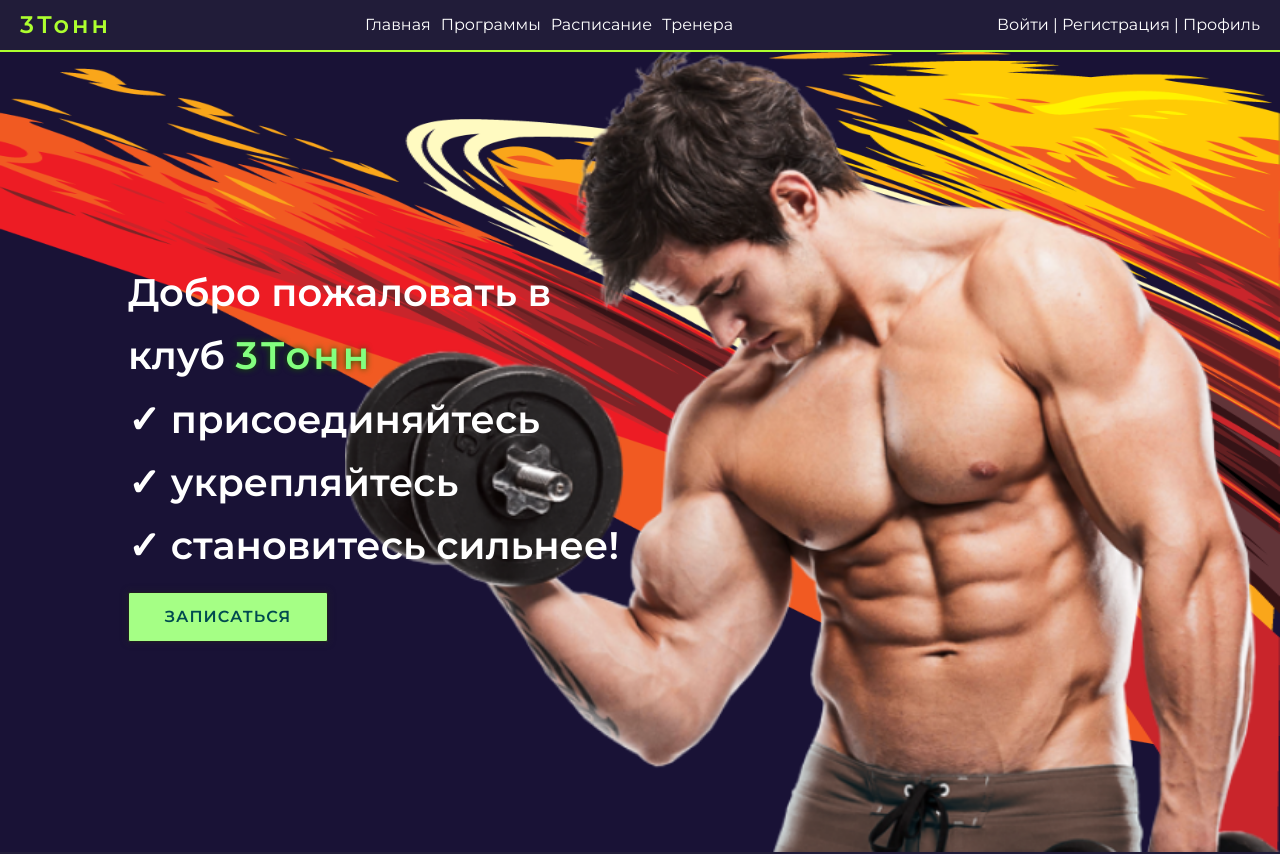
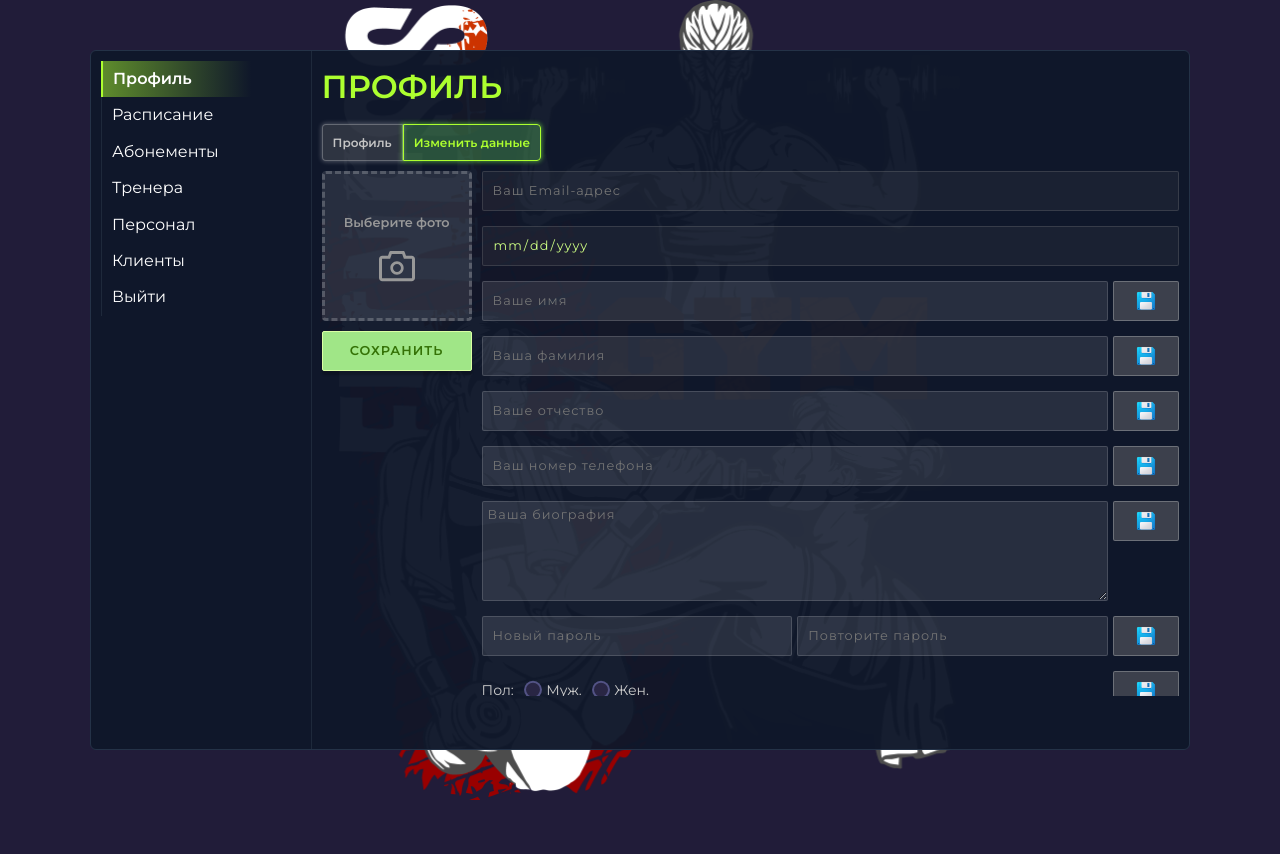
Before and after one commit to threetonn/front-end, a Vue app: page /profile/account in a window 1280 px wide. Before the commit this address led to /. Shown: the top 854 px of the page. After the commit the page ends 800 px from the top, so only its background shows below. Built offline with nearby package versions, Linux system fonts and the light colour scheme.

Commit message:
add carousel trainers cards in main view page, add bio textarea in account page

```diff
--- a/package.json
+++ b/package.json
@@ -14,6 +14,7 @@
     "vue": "^3.2.13",
     "vue-cal": "^4.8.0",
     "vue-router": "^4.0.3",
+    "vue3-carousel": "^0.2.5",
     "vuex": "^4.0.0"
   },
   "devDependencies": {
--- a/src/assets/sass/_config.scss
+++ b/src/assets/sass/_config.scss
@@ -67,7 +67,7 @@ button {
   }
 }
 
-input {
+input, textarea {
   font-family: 'Montserrat', sans-serif;
 }
 
--- a/src/assets/sass/main.scss
+++ b/src/assets/sass/main.scss
@@ -492,10 +492,10 @@ $size-600: 600px;
 .block-3 {
   width: 100%;
   // max-height: 1000px;
-  padding: 20px;
-  display: flex;
-  flex-wrap: wrap;
-  justify-content: space-between;
+  // padding: 20px;
+  // display: flex;
+  // flex-wrap: wrap;
+  // justify-content: space-between;
   // background-color: $block-bg-color;
   // overflow: hidden;
   // overflow-y: visible;
@@ -508,25 +508,33 @@ $size-600: 600px;
     bottom: 0;
     left: 0;
     z-index: 0;
-    width: 30%;
-    height: 60%;
+    width: 50%;
+    height: 90%;
     background-image: url('@/assets/images/card-bg4.png');
     background-repeat: no-repeat;
     background-size: cover;
     background-position: center;
-    background-color: #91f74e;
+    background-color: #6a4ef7;
     // background-color: rgb(172, 212, 112);
     box-shadow: 0 0 6px 3px #232323;
-    border-radius: 10px;
+    border-radius: 0 6px 0 0;
+    z-index: -1;
   }
 
   &--card {
-    width: 45%;
-    display: flex;
-    justify-content: center;
-    align-items: flex-end;
-    margin: 5px;
+    width: 100%;
+    height: 300px;
+    display: flex;
+    justify-content: space-between;
+    border: 1px solid #cd3eff6b;
+    border-radius: 4px;
+    background-color: #9932cc26;
+    margin: 0 5px;
+    // justify-content: center;
+    // align-items: flex-end;
+    // margin: 5px;
     position: relative;
+
 
     // background-color: #25373b;
     // box-shadow: 0 0 6px 2px #202020;
@@ -544,20 +552,22 @@ $size-600: 600px;
       z-index: 10;
 
       img {
-        width: 100%;
+        // width: 100%;
         height: 100%;
       }
     }
 
     .information {
       width: 50%;
-      height: 100%;
+      // height: 100%;
       display: flex;
       flex-direction: column;
       justify-content: space-between;
       // padding: 10px 20px;
-      margin: 0 10px;
-      padding: 10px 0;
+      // margin: 0 10px;
+      background-color: #00000047;
+      border-radius: 0 4px 4px 0;
+      padding: 10px;
       font-size: 1.25vw;
       z-index: 10;
 
@@ -1364,7 +1374,7 @@ $size-600: 600px;
 
 .profile-inputs {
   width: 100%;
-  height: 550px;
+  height: 525px;
   overflow: auto;
   display: flex;
   flex-direction: column;
@@ -1905,7 +1915,7 @@ $size-600: 600px;
 
   &__input-wrapper {
     display: flex;
-    input {
+    input, textarea {
       margin-right: 5px;
     }
   }
@@ -1923,6 +1933,11 @@ $size-600: 600px;
     font-size: 0.8rem;
     letter-spacing: 1px;
 
+    &--textarea {
+      padding: 5px;
+      min-height: 100px;
+    }
+
     &[disabled] {
       cursor: not-allowed;
       background: #8282821a;
--- /dev/null
+++ b/src/components/TTElementInputTextarea.vue
@@ -0,0 +1,139 @@
+<template>
+  <div
+    class="base-inputs__wrapper"
+    :class="{ error: v$.formField.$errors.length }"
+  >
+    <div class="base-inputs__input-wrapper">
+      <textarea
+        class="base-inputs__input base-inputs__input--textarea"
+        :type="type"
+        :placeholder="placeholder"
+        v-model="state.formField"
+      ></textarea>
+      <button
+        class="base-inputs__button"
+        @click.prevent="changeData"
+        :disabled="!fieldValidated"
+        :class="!fieldValidated && 'disabled'"
+      >
+        <img src="@/assets/images/icons/save.png" alt="save" />
+      </button>
+    </div>
+
+    <div
+      class="input-errors"
+      v-for="error of v$.formField.$errors"
+      :key="error.$uid"
+    >
+      <div class="error-msg">{{ error.$message }}</div>
+    </div>
+  </div>
+</template>
+
+<script>
+import { computed, reactive, ref, watch } from "vue";
+import { useVuelidate } from "@vuelidate/core";
+import * as vuelidate from "@vuelidate/validators";
+
+import { $VALIDATORS_MESSAGE } from "@/services/validatorsMessage";
+export default {
+  props: {
+    fieldName: String,
+    field: String,
+    type: String,
+    placeholder: String,
+    callback: Function,
+    rules: Array,
+  },
+  setup(props) {
+    const fieldValidated = ref(false);
+    const state = reactive({
+      formField: props.field || null,
+    });
+
+    // eslint-disable-next-line no-unused-vars
+    const generateValidations = () => {
+      const validatorsList = [];
+
+      const errorMessage = (rule) => {
+        if (rule.params !== "") {
+          if (rule.errorMessage) {
+            return String(rule.errorMessage + " " + rule.params.join(" и "));
+          }
+          return String(
+            $VALIDATORS_MESSAGE[rule.name] + " " + rule.params.join(" и ")
+          );
+        } else {
+          if (rule.errorMessage) {
+            return String(rule.errorMessage);
+          }
+          return String($VALIDATORS_MESSAGE[rule.name]);
+        }
+      };
+
+      const setValidator = (rule) => {
+        if (rule.params !== "") {
+          if (rule.customValidator) {
+            return rule.customValidator(...rule.params);
+          }
+          return vuelidate[rule.name](...rule.params);
+        } else {
+          if (rule.customValidator) {
+            return rule.customValidator;
+          }
+          return vuelidate[rule.name];
+        }
+      };
+
+      for (let i = 0; i < props.rules.length; i++) {
+        const rule = props.rules[i];
+
+        const validator = vuelidate.helpers.withMessage(
+          errorMessage(rule),
+          setValidator(rule)
+        );
+        validatorsList.push(validator);
+      }
+      return validatorsList;
+    };
+
+    const rules = computed(() => {
+      return {
+        formField: {
+          ...generateValidations(),
+        },
+      };
+    });
+
+    const v$ = useVuelidate(rules, state);
+
+    const checkValidation = () => {
+      v$.value.$touch();
+      if (v$.value.$errors.length) {
+        return (fieldValidated.value = false);
+      }
+      fieldValidated.value = true;
+    };
+
+    watch(
+      () => state.formField,
+      () => checkValidation()
+    );
+
+    const changeData = () => {
+      if (!v$.value.$invalid) {
+        props.callback({ [props.fieldName]: state.formField });
+      }
+    };
+
+    return {
+      v$,
+      state,
+      fieldValidated,
+      changeData,
+    };
+  },
+};
+</script>
+
+<style></style>
--- a/src/main.js
+++ b/src/main.js
@@ -3,4 +3,6 @@ import App from "./App.vue";
 import router from "./router";
 import store from "./store";
 
+import "vue3-carousel/dist/carousel.css";
+
 createApp(App).use(store).use(router).mount("#app");
--- a/src/views/MainView.vue
+++ b/src/views/MainView.vue
@@ -15,11 +15,16 @@
     </div>
     <TTBlockTitle hashLink="trainers" titleName="Наши тренера"></TTBlockTitle>
     <div class="block-3">
-      <TTCardTrainer
-        v-for="trainer in trainers"
-        :key="trainer.id"
-        :trainer="trainer"
-      ></TTCardTrainer>
+      <carousel :itemsToShow="2.5" :wrapAround="true" :transition="500">
+        <slide v-for="trainer in trainers" :key="trainer.id">
+          <TTCardTrainer :trainer="trainer"></TTCardTrainer>
+        </slide>
+
+        <template #addons>
+          <navigation />
+          <pagination />
+        </template>
+      </carousel>
     </div>
     <TTBlockTitle
       hashLink="timetable"
@@ -49,6 +54,8 @@ import TTLoginForm from "@/components/TTLoginForm.vue";
 import { computed } from "vue";
 import { useStore } from "vuex";
 
+import { Carousel, Slide, Pagination, Navigation } from "vue3-carousel";
+
 export default {
   components: {
     TTBlockHeader,
@@ -59,6 +66,10 @@ export default {
     TTCardProgram,
     TTCardTrainer,
     TTLoginForm,
+    Carousel,
+    Slide,
+    Pagination,
+    Navigation,
   },
   setup() {
     const store = useStore();
--- a/src/views/profile/AccountPage.vue
+++ b/src/views/profile/AccountPage.vue
@@ -121,6 +121,20 @@
             ]"
           ></TTElementInput>
 
+          <template v-if="user.role !== 'trainer'">
+            <TTElementInputTextarea
+              :field="user.bio"
+              fieldName="bio"
+              type="text"
+              placeholder="Ваша биография"
+              :callback="(userData) => sendUserData(userData)"
+              :rules="[
+                { name: 'required', params: '' },
+                { name: 'maxLength', params: [800] },
+              ]"
+            ></TTElementInputTextarea>
+          </template>
+
           <TTElementInputPassword
             :callback="(userData) => sendUserData(userData)"
             fieldName="password"
@@ -164,12 +178,14 @@ import { useStore } from "vuex";
 import TTElementInput from "@/components/TTElementInput.vue";
 import TTElementInputPassword from "@/components/TTElementInputPassword.vue";
 import TTElementInputRadio from "@/components/TTElementInputRadio.vue";
+import TTElementInputTextarea from "@/components/TTElementInputTextarea.vue";
 
 export default {
   components: {
     TTElementInput,
     TTElementInputPassword,
     TTElementInputRadio,
+    TTElementInputTextarea,
   },
   setup() {
     const store = useStore();
--- a/src/views/profile/MainPage.vue
+++ b/src/views/profile/MainPage.vue
@@ -26,7 +26,7 @@
 </template>
 
 <script>
-import { ref, computed, onBeforeMount } from "vue";
+import { ref, computed, onMounted } from "vue";
 import { useStore } from "vuex";
 import { useRouter } from "vue-router";
 import TTCardUserProfile from "@/components/TTCardUserProfile.vue";
@@ -75,10 +75,10 @@ export default {
 
     const router = useRouter();
 
-    onBeforeMount(() => {
-      if (!store.getters.getUser) {
-        router.push("/");
-      }
+    onMounted(() => {
+      // if (!store.getters.getUser) {
+      //   router.push("/");
+      // }
     });
 
     const logout = async () => {
```
Also changed, not shown: 1 other file (tests, documents, lock files or other folders).
